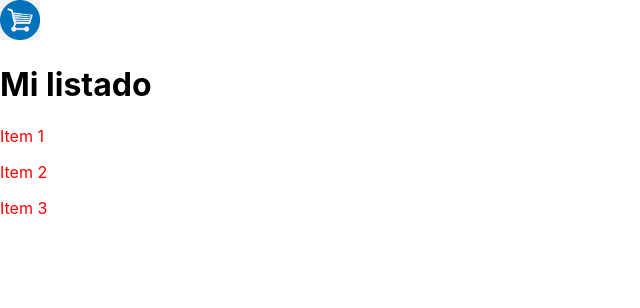
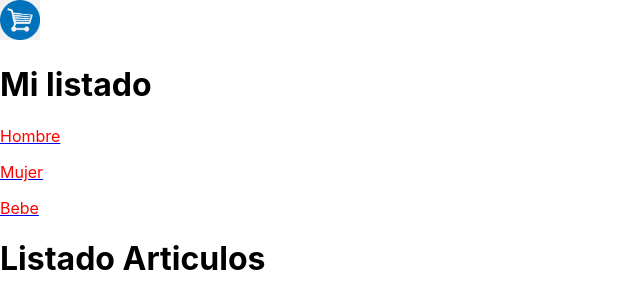
Before and after one commit to riverojoel50/GestorVenta-JoelRivero, a React (Create React App) app: page /categoria/1 in a window 1280 px wide. Shown: the top 308 px of the page, without its empty margins (0-640 px from the left). Built offline with nearby package versions, Linux system fonts and the light colour scheme.

Commit message:
coreccion primera entrega final

```diff
--- a/src/App.js
+++ b/src/App.js
@@ -8,10 +8,9 @@ function App() {
   return (
     <BrowserRouter>
       <NavBar/>
-
       <Routes>
-        <Route path="/" element={<ItemListContainer/>}/>
-        <Route path="/detalles/:id" element={<ItemDetailContainer/>}/>
+        <Route path="/categoria/:categoriaId"  element={<ItemListContainer/>}/>
+        <Route path="/detalles/:articuloId" element={<ItemDetailContainer/>}/>
       </Routes>
 
     </BrowserRouter>
--- a/src/componentes/Item.js
+++ b/src/componentes/Item.js
@@ -2,7 +2,8 @@ import { Link } from "react-router-dom";
 
 const Item = (props) => {
     return(
-        <div className="item">
+        <div className="item" key={props.id}>
+            {console.log(`/detalles/${props.id}`)}
             <Link to={`/detalles/${props.id}`}>
                 <h2>{props.name}</h2>
             </Link>
--- a/src/componentes/ItemDetailContainer.jsx
+++ b/src/componentes/ItemDetailContainer.jsx
@@ -7,9 +7,11 @@ const ItemDetailContainer = () => {
     const {articuloId} = useParams()
     const [articulo, SetArticuloData] = useState( {} )
 
+
     useEffect( () => {
         (async () => {
             const articuloData = await getArticuloDetalle();
+
             if (articuloData) {
                 SetArticuloData(articuloData);
             }
@@ -24,8 +26,6 @@ const ItemDetailContainer = () => {
         })
     }
 
-    {console.log(articuloId)}
-
     return(
         <ItemDetail name={articulo.name} precio={articulo.precio} imgUrl={articulo.imgUrl} id={articulo.id}/>
     );
--- a/src/componentes/ItemList.js
+++ b/src/componentes/ItemList.js
@@ -2,7 +2,7 @@ import Item from "./Item"
 
 const ItemList = (props) => {
     let itemList = props.Item.map((articulo) =>
-        <Item name={articulo.name} precio={articulo.precio} imgUrl={articulo.imgUrl} id={articulo.id}/>
+        <Item key={articulo.id} name={articulo.name} precio={articulo.precio} imgUrl={articulo.imgUrl} id={articulo.id}/>
     );
 
 
--- a/src/componentes/ItemListContainer.jsx
+++ b/src/componentes/ItemListContainer.jsx
@@ -1,23 +1,30 @@
 import { useEffect, useState } from "react";
 import ItemList from "./ItemList";
 import {articulos as articulosData} from "../data/articulos"
+import { useParams } from "react-router-dom";
 
 const ItemListContainer = () => {
+    const {categoriaId} = useParams()
     const [articulos, setArticulos] = useState([]);
 
     useEffect(() =>{
-        console.log("Cargando Articulos..")
+        (async () => {
+            const articuloCategoria = await getArticulos();
 
-        const getArticulos = new Promise((resolve,reject) =>{
-            setTimeout(() =>{
-                resolve(articulosData)
-            },0);
-        });
+            if(articuloCategoria)
+                setArticulos(articuloCategoria);
+        })()
 
-        getArticulos
-            .then((result) => setArticulos(result))
-            .catch((error) => console.log(error))
-    },[]);
+    },[categoriaId]);
+
+    const getArticulos = () => {
+        {console.log(categoriaId)}
+        return new Promise((resolve) =>{
+             setTimeout(() =>{
+                 resolve( categoriaId ? articulosData.filter((cat) => cat.categoria == categoriaId) : articulosData)
+             },1000);
+         });
+     }
 
 
     return(
--- a/src/componentes/NavBar.jsx
+++ b/src/componentes/NavBar.jsx
@@ -1,5 +1,6 @@
 import CartWidget from "./CartWidget";
 import carrito from "../assets/img/carrito.png"
+import { Link } from "react-router-dom";
 
 const NavBar = (props) => {
     return (
@@ -7,9 +8,9 @@ const NavBar = (props) => {
             <CartWidget urlImage={carrito}/>
             <h1>Mi listado</h1>
             <nav className="navbar">
-                <p className="font-red" href="#"> Item 1</p>
-                <p className="font-red" href="#"> Item 2</p>
-                <p className="font-red" href="#"> Item 3</p>
+                <Link to={`/categoria/Hombre`}><p className="font-red"> Hombre</p></Link>
+                <Link to={`/categoria/Mujer`}><p className="font-red"> Mujer</p></Link>
+                <Link to={`/categoria/Bebe`}><p className="font-red"> Bebe</p></Link>
             </nav>
         </>
     );
--- a/src/data/articulos.js
+++ b/src/data/articulos.js
@@ -1,5 +1,6 @@
 export const articulos =[
-    {id:1,name:"Pantalon", precio:6000, imgUrl:"https://www.instyle.es/medio/2019/02/04/pantalones-vaqueros-cropped-primavera-uterque_b2a5edab_1000x1499.jpg"},
-    {id:2,name:"Remera", precio:600, imgUrl:"https://encrypted-tbn0.gstatic.com/images?q=tbn:ANd9GcSvlAuTwJDbLVqJ-VkQiEeZ6dtD1HTNrsBnL0vH4snKoh2ViXtIDsfc2WHfNRF0WFI8yzs&usqp=CAU"},
-    {id:3,name:"Campera", precio:15000, imgUrl:"https://static.dafiti.com.ar/p/aloud-2878-140437-1-product.jpg"}
+    {id:1,name:"Pantalon",categoria:"Hombre", precio:6000, imgUrl:"https://www.instyle.es/medio/2019/02/04/pantalones-vaqueros-cropped-primavera-uterque_b2a5edab_1000x1499.jpg"},
+    {id:2,name:"Remera",categoria:"Mujer", precio:600, imgUrl:"https://encrypted-tbn0.gstatic.com/images?q=tbn:ANd9GcSvlAuTwJDbLVqJ-VkQiEeZ6dtD1HTNrsBnL0vH4snKoh2ViXtIDsfc2WHfNRF0WFI8yzs&usqp=CAU"},
+    {id:3,name:"Campera", categoria:"Bebe",precio:15000, imgUrl:"https://static.dafiti.com.ar/p/aloud-2878-140437-1-product.jpg"},
+    {id:4,name:"Gorro", categoria:"Bebe",precio:1500, imgUrl:"https://us.123rf.com/450wm/9dreamstudio/9dreamstudio1908/9dreamstudio190803915/129070055-linda-ropa-de-beb%C3%A9-para-ni%C3%B1a-y-ni%C3%B1o-en-la-vista-superior-de-fondo-de-madera-verde-menta.jpg?ver=6"}
 ]
```
